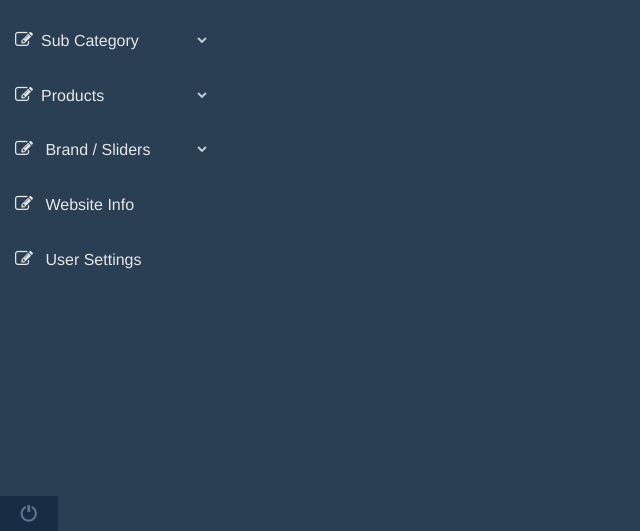
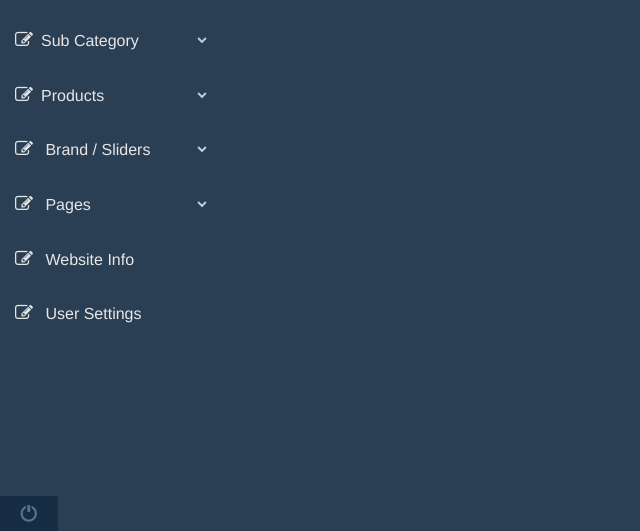
Before and after one commit to sharif0606/bhuiyan, a CodeIgniter app: the page made by application/views/backend/admin_master.php in a window 1280 px wide. Shown: the part 269-800 px from the top of the page, without its empty margins (0-640 px from the left). Run offline with CodeIgniter, Linux system fonts and the light colour scheme; data that the repository does not hold is empty; some libraries are stand-ins or nearby versions.

Commit message:
correction

```diff
--- a/application/views/backend/admin_master.php
+++ b/application/views/backend/admin_master.php
@@ -151,12 +151,12 @@
                                             </ul>
                                         </li> -->
 
-										<!-- <li><a><i class="fa fa-edit"></i> Pages<span class="fa fa-chevron-down"></span></a>
+										<li><a><i class="fa fa-edit"></i> Pages<span class="fa fa-chevron-down"></span></a>
                                             <ul class="nav child_menu">
                                                 <li><a href="<?php echo base_url(); ?>new-page">New Page</a></li>
                                                 <li><a href="<?php echo base_url(); ?>page-list">Page List</a></li>
                                             </ul>
-                                        </li> -->
+                                        </li>
 
 										<li><a href="<?php echo base_url(); ?>meta"><i class="fa fa-edit"></i> Website Info</a></li>
 
```
